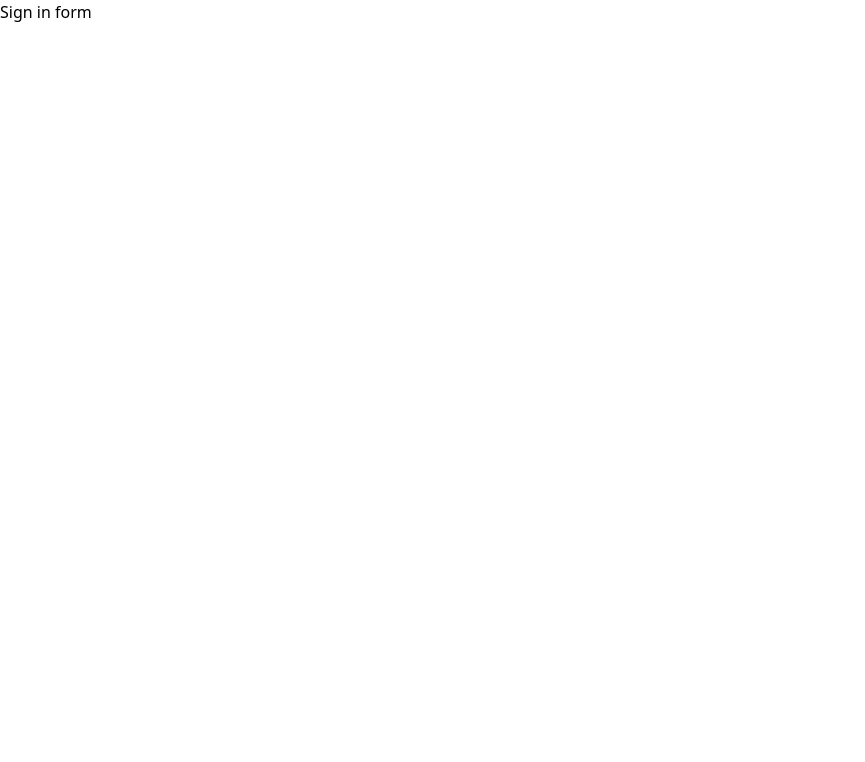
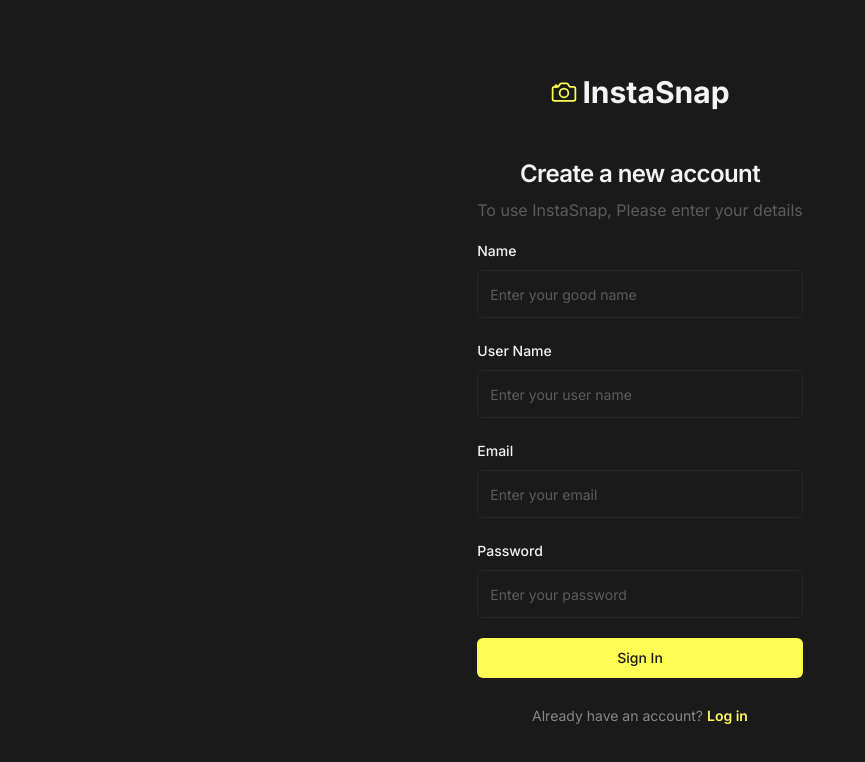
Before and after one commit to Alwaz/InstaSnap, a React (Vite) app: page /sign-in in a window 1280 px wide. Shown: the top 762 px of the page, without its empty margins (0-865 px from the left). Built offline with nearby package versions, Linux system fonts and the light colour scheme.

Commit message:
feat(signup): signup form ui - done

```diff
--- a/package.json
+++ b/package.json
@@ -19,6 +19,7 @@
     "react": "^18.2.0",
     "react-dom": "^18.2.0",
     "react-hook-form": "^7.49.3",
+    "react-icons": "^5.0.1",
     "react-router-dom": "^6.21.3",
     "tailwind-merge": "^2.2.1",
     "zod": "^3.22.4"
--- a/src/_auth/AuthLayout.tsx
+++ b/src/_auth/AuthLayout.tsx
@@ -1,12 +1,23 @@
 import React from 'react'
-import { Outlet } from 'react-router-dom';
+import { Navigate, Outlet } from 'react-router-dom';
 
 
 const AuthLayout: React.FC = () => {
+    const isAuthenticated: boolean = false;
+
+
     return (
-        <div>
-            <Outlet />
-        </div>
+        <>
+            {
+                isAuthenticated ?
+                    <Navigate to="/" />
+                    :
+                    <section className='flex flex-1 flex-col justify-center items-center py-10 '>
+                        <Outlet />
+                    </section>
+            }
+        </>
+
     )
 }
 
--- a/src/_auth/forms/SignInForm.tsx
+++ b/src/_auth/forms/SignInForm.tsx
@@ -1,10 +1,123 @@
 import React from 'react'
+import { zodResolver } from "@hookform/resolvers/zod"
+import { useForm } from "react-hook-form"
+import * as z from "zod";
+import { SignupFormSchema } from '@/lib/validation'
+import { Button } from "@/components/ui/button"
+import {
+    Form,
+    FormControl,
+    FormField,
+    FormItem,
+    FormLabel,
+    FormMessage,
+} from "@/components/ui/form"
+import { Input } from '@/components/ui/input';
+import { Logo, Loader } from '@/components/shared';
+import { Link } from 'react-router-dom';
 
 const SignInForm: React.FC = () => {
+    const isLoading = false;
+
+    const form = useForm<z.infer<typeof SignupFormSchema>>({
+        resolver: zodResolver(SignupFormSchema),
+        defaultValues: {
+            name: "",
+            username: "",
+            email: "",
+            password: ""
+        },
+    })
+
+    // 2. Define a submit handler.
+    function onSubmit(values: z.infer<typeof SignupFormSchema>) {
+        // Do something with the form values.
+        // ✅ This will be type-safe and validated.
+        console.log(values)
+    }
     return (
-        <div>
-            Sign in form
-        </div>
+        <Form {...form}>
+            <div className='sm:w-420 flex flex-col justify-center items-center'>
+                <Logo />
+
+                <h2 className='text-2xl font-semibold tracking-tight sm:pt-12 pt-5'>Create a new account</h2>
+                <p className="text-light md:text-base text-sm mt-2">
+                    To use InstaSnap, Please enter your details
+                </p>
+                <form onSubmit={form.handleSubmit(onSubmit)} className="flex flex-col gap-5 w-full mt-4">
+                    <FormField
+                        control={form.control}
+                        name="name"
+                        render={({ field }) => (
+                            <FormItem>
+                                <FormLabel>Name</FormLabel>
+                                <FormControl>
+                                    <Input type='text' placeholder="Enter your good name" className='h-12 border-secondary placeholder:text-light bg-primary focus-visible:ring-1 focus-visible:ring-offset-1 ring-offset-lime  !important' {...field} />
+                                </FormControl>
+
+                                <FormMessage />
+                            </FormItem>
+                        )}
+                    />
+                    <FormField
+                        control={form.control}
+                        name="username"
+                        render={({ field }) => (
+                            <FormItem>
+                                <FormLabel>User Name</FormLabel>
+                                <FormControl>
+                                    <Input type='text' placeholder="Enter your user name" className='h-12 border-secondary placeholder:text-light bg-primary focus-visible:ring-1 focus-visible:ring-offset-1 ring-offset-lime  !important' {...field} />
+                                </FormControl>
+
+                                <FormMessage />
+                            </FormItem>
+                        )}
+                    />
+                    <FormField
+                        control={form.control}
+                        name="email"
+                        render={({ field }) => (
+                            <FormItem>
+                                <FormLabel>Email</FormLabel>
+                                <FormControl>
+                                    <Input type='email' placeholder="Enter your email" className='h-12 border-secondary placeholder:text-light bg-primary focus-visible:ring-1 focus-visible:ring-offset-1 ring-offset-lime  !important' {...field} />
+                                </FormControl>
+
+                                <FormMessage />
+                            </FormItem>
+                        )}
+                    />
+                    <FormField
+                        control={form.control}
+                        name="password"
+                        render={({ field }) => (
+                            <FormItem>
+                                <FormLabel>Password</FormLabel>
+                                <FormControl>
+                                    <Input type='password' placeholder="Enter your password" className='h-12 border-secondary placeholder:text-light bg-primary focus-visible:ring-1 focus-visible:ring-offset-1 ring-offset-lime  !important' {...field} />
+                                </FormControl>
+
+                                <FormMessage />
+                            </FormItem>
+                        )}
+                    />
+                    <Button className='bg-lime text-primary hover:bg-lime/90' type="submit">
+                        {isLoading ?
+                            <Loader />
+                            : "Sign In"}
+                    </Button>
+
+                    <p className="text-sm font-normal text-white/50 text-center mt-2">
+                        Already have an account?
+                        <Link
+                            to="/login"
+                            className="text-lime text-sm font-semibold ml-1">
+                            Log in
+                        </Link>
+                    </p>
+                </form>
+            </div>
+        </Form>
     )
 }
 
--- /dev/null
+++ b/src/components/shared/Loader.tsx
@@ -0,0 +1,12 @@
+import React from 'react'
+import { ImSpinner9 } from 'react-icons/im'
+
+const Loader: React.FC = () => {
+    return (
+        <div className='w-full flex justify-center items-center '>
+            <ImSpinner9 className='animate-spin w-5 h-5 text-secondary' />
+        </div>
+    )
+}
+
+export default Loader
--- /dev/null
+++ b/src/components/shared/Logo.tsx
@@ -0,0 +1,13 @@
+import React from 'react'
+import { IoCameraOutline } from 'react-icons/io5'
+
+const Logo: React.FC = () => {
+    return (
+        <div className='sm:w-420 flex justify-center items-center gap-1'>
+            <IoCameraOutline className="h-7 w-7 text-lime" />
+            <h1 className="text-3xl font-bold text-white">InstaSnap</h1>
+        </div>
+    )
+}
+
+export default Logo
--- /dev/null
+++ b/src/components/shared/index.ts
@@ -0,0 +1,2 @@
+export { default as Loader } from "./Loader";
+export { default as Logo } from "./Logo";
--- /dev/null
+++ b/src/components/ui/input.tsx
@@ -0,0 +1,25 @@
+import * as React from "react"
+
+import { cn } from "@/lib/utils"
+
+export interface InputProps
+  extends React.InputHTMLAttributes<HTMLInputElement> {}
+
+const Input = React.forwardRef<HTMLInputElement, InputProps>(
+  ({ className, type, ...props }, ref) => {
+    return (
+      <input
+        type={type}
+        className={cn(
+          "flex h-10 w-full rounded-md border border-input bg-background px-3 py-2 text-sm ring-offset-background file:border-0 file:bg-transparent file:text-sm file:font-medium placeholder:text-muted-foreground focus-visible:outline-none focus-visible:ring-2 focus-visible:ring-ring focus-visible:ring-offset-2 disabled:cursor-not-allowed disabled:opacity-50",
+          className
+        )}
+        ref={ref}
+        {...props}
+      />
+    )
+  }
+)
+Input.displayName = "Input"
+
+export { Input }
--- a/src/index.css
+++ b/src/index.css
@@ -1,50 +1,15 @@
+@import url("https://fonts.googleapis.com/css2?family=Inter:wght@400;500;600;700;800&display=swap");
+
 @tailwind base;
 @tailwind components;
 @tailwind utilities;
 
 @layer base {
-  :root {
-    --background: 0 0% 100%;
-    --foreground: 20 14.3% 4.1%;
-    --card: 0 0% 100%;
-    --card-foreground: 20 14.3% 4.1%;
-    --popover: 0 0% 100%;
-    --popover-foreground: 20 14.3% 4.1%;
-    --primary: 47.9 95.8% 53.1%;
-    --primary-foreground: 26 83.3% 14.1%;
-    --secondary: 60 4.8% 95.9%;
-    --secondary-foreground: 24 9.8% 10%;
-    --muted: 60 4.8% 95.9%;
-    --muted-foreground: 25 5.3% 44.7%;
-    --accent: 60 4.8% 95.9%;
-    --accent-foreground: 24 9.8% 10%;
-    --destructive: 0 84.2% 60.2%;
-    --destructive-foreground: 60 9.1% 97.8%;
-    --border: 20 5.9% 90%;
-    --input: 20 5.9% 90%;
-    --ring: 20 14.3% 4.1%;
-    --radius: 0.5rem;
+  * {
+    @apply box-border list-none p-0 m-0 scroll-smooth;
   }
 
-  .dark {
-    --background: 20 14.3% 4.1%;
-    --foreground: 60 9.1% 97.8%;
-    --card: 20 14.3% 4.1%;
-    --card-foreground: 60 9.1% 97.8%;
-    --popover: 20 14.3% 4.1%;
-    --popover-foreground: 60 9.1% 97.8%;
-    --primary: 47.9 95.8% 53.1%;
-    --primary-foreground: 26 83.3% 14.1%;
-    --secondary: 12 6.5% 15.1%;
-    --secondary-foreground: 60 9.1% 97.8%;
-    --muted: 12 6.5% 15.1%;
-    --muted-foreground: 24 5.4% 63.9%;
-    --accent: 12 6.5% 15.1%;
-    --accent-foreground: 60 9.1% 97.8%;
-    --destructive: 0 62.8% 30.6%;
-    --destructive-foreground: 60 9.1% 97.8%;
-    --border: 12 6.5% 15.1%;
-    --input: 12 6.5% 15.1%;
-    --ring: 35.5 91.7% 32.9%;
+  body {
+    @apply bg-primary text-white  min-h-screen font-inter;
   }
 }
--- /dev/null
+++ b/src/lib/validation.ts
@@ -0,0 +1,17 @@
+import * as z from "zod";
+
+export const SignupFormSchema = z.object({
+  name: z
+    .string()
+    .min(2, { message: "Username must be at least 2 characters." }),
+  username: z.string().min(2, {
+    message: "Username must be at least 2 characters.",
+  }),
+  email: z.string().email(),
+  password: z.string().min(8, { message: "Password must be min 8 characters" }),
+});
+
+export const LoginFormSchema = z.object({
+  email: z.string().email(),
+  password: z.string().min(8, { message: "Password must be min 8 characters" }),
+});
--- a/tailwind.config.js
+++ b/tailwind.config.js
@@ -18,45 +18,16 @@ export default {
     },
     extend: {
       colors: {
-        border: "hsl(var(--border))",
-        input: "hsl(var(--input))",
-        ring: "hsl(var(--ring))",
-        background: "hsl(var(--background))",
-        foreground: "hsl(var(--foreground))",
-        primary: {
-          DEFAULT: "hsl(var(--primary))",
-          foreground: "hsl(var(--primary-foreground))",
-        },
-        secondary: {
-          DEFAULT: "hsl(var(--secondary))",
-          foreground: "hsl(var(--secondary-foreground))",
-        },
-        destructive: {
-          DEFAULT: "hsl(var(--destructive))",
-          foreground: "hsl(var(--destructive-foreground))",
-        },
-        muted: {
-          DEFAULT: "hsl(var(--muted))",
-          foreground: "hsl(var(--muted-foreground))",
-        },
-        accent: {
-          DEFAULT: "hsl(var(--accent))",
-          foreground: "hsl(var(--accent-foreground))",
-        },
-        popover: {
-          DEFAULT: "hsl(var(--popover))",
-          foreground: "hsl(var(--popover-foreground))",
-        },
-        card: {
-          DEFAULT: "hsl(var(--card))",
-          foreground: "hsl(var(--card-foreground))",
-        },
+        primary: "#1a1a1a",
+        secondary: "#282828",
+        lime: "#fffd53",
+        white: "#f4f4f5",
+        light: "#5c5c5c",
       },
-      borderRadius: {
-        lg: "var(--radius)",
-        md: "calc(var(--radius) - 2px)",
-        sm: "calc(var(--radius) - 4px)",
+      fontFamily: {
+        inter: ["Inter", "sans-serif"],
       },
+
       keyframes: {
         "accordion-down": {
           from: { height: "0" },
```
Also changed, not shown: 1 other file (tests, documents, lock files or other folders).
